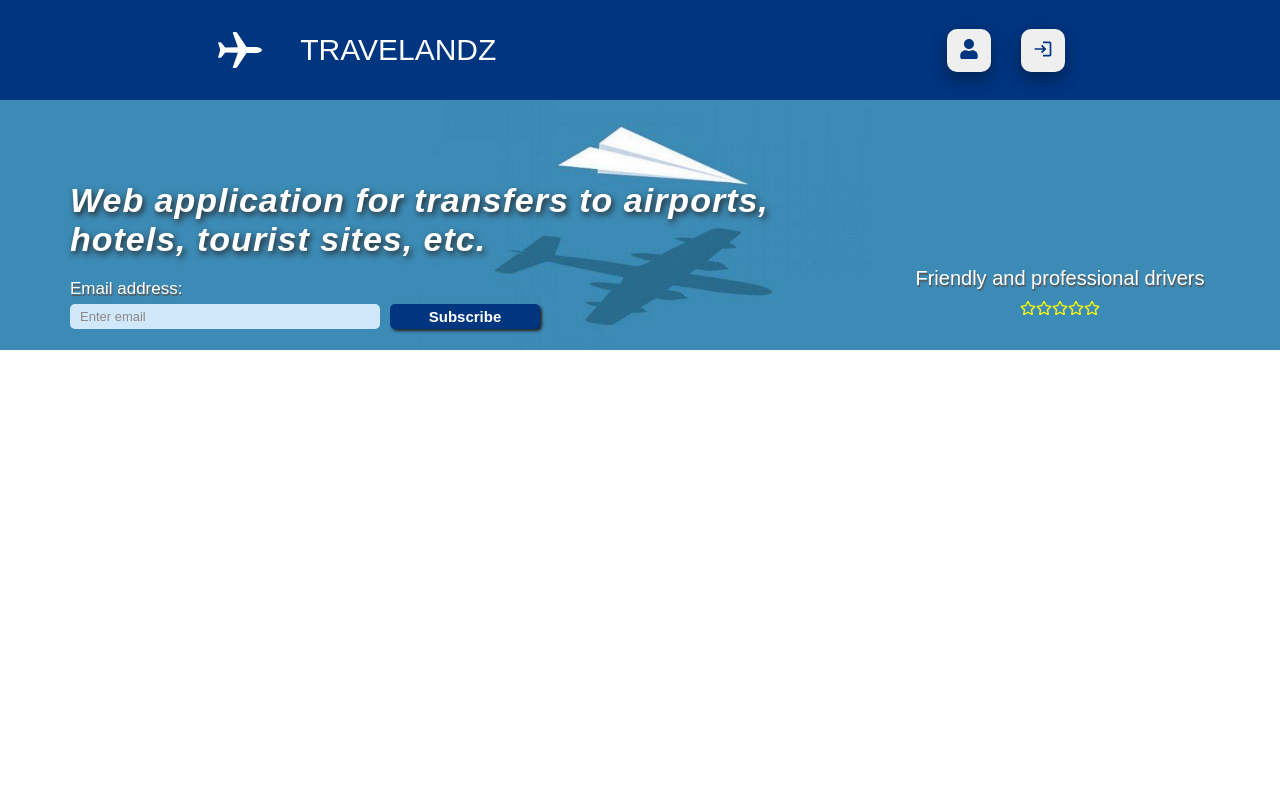
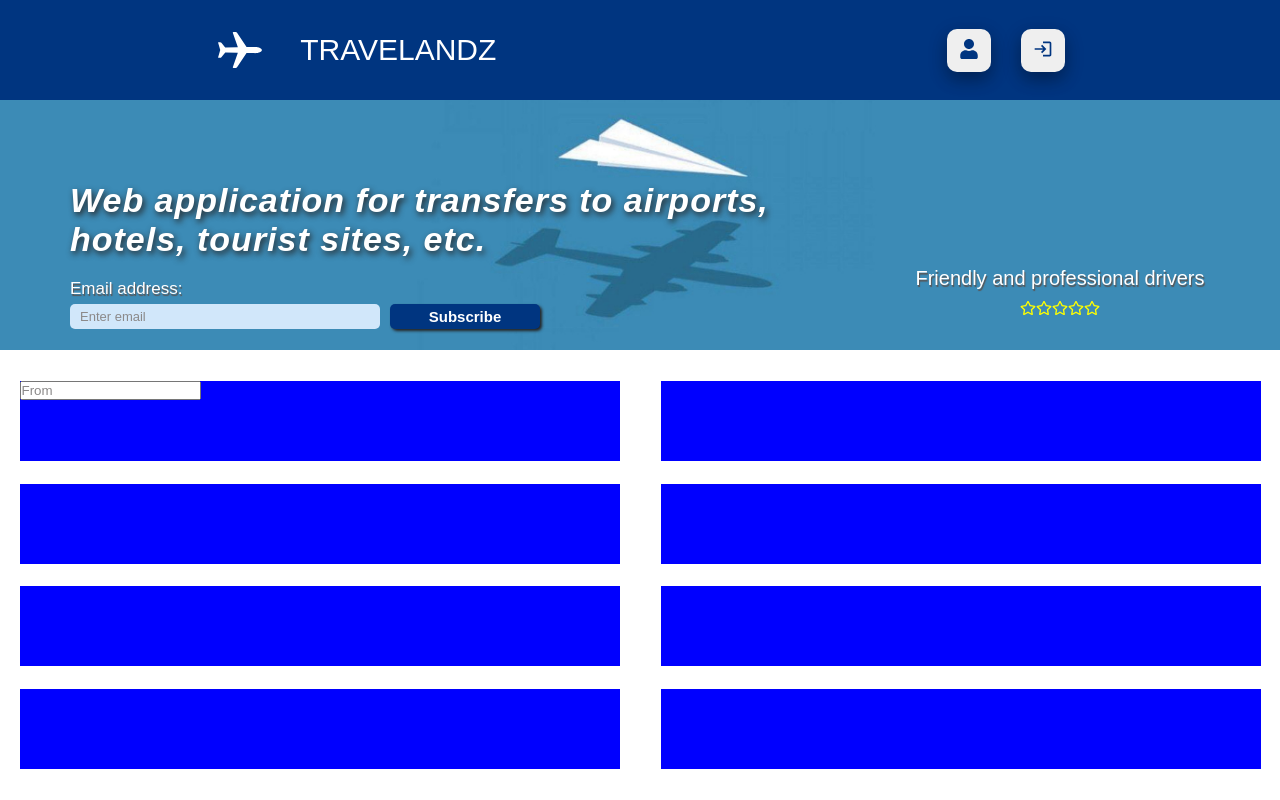
Before and after one commit to danielullauri93/Desafio_Tecnico_Travelandz, a React (Vite) app in the folder client/: page / in a window 1280 px wide. Built offline with nearby package versions, Linux system fonts and the light colour scheme.

Commit message:
Component Transfer

```diff
--- a/client/src/components/header/Header.jsx
+++ b/client/src/components/header/Header.jsx
@@ -32,7 +32,6 @@
           <FaRegStar className="headerStarIcon"/>
         </div>
       </div>
-
     </div>
   );
 };
--- /dev/null
+++ b/client/src/components/transfer/Transfer.jsx
@@ -0,0 +1,29 @@
+import "./transfer.css";
+
+const Transfer = () => {
+  return (
+    <div className="transferContainer">
+      <div className="transferContainerInputs">
+        <div className="transferInputs">
+          <label htmlFor=""></label>
+          <input
+            type="text"
+            className="transferInput"
+            placeholder="From"
+          />
+        </div>
+        <div className="transferInputs"></div>
+        <div className="transferInputs"></div>
+        <div className="transferInputs"></div>
+      </div>
+      <div className="transferContainerInputs">
+        <div className="transferInputs"></div>
+        <div className="transferInputs"></div>
+        <div className="transferInputs"></div>
+        <div className="transferInputs"></div>
+      </div>
+    </div>
+  );
+};
+
+export default Transfer;
--- /dev/null
+++ b/client/src/components/transfer/transfer.css
@@ -0,0 +1,27 @@
+.transferContainer {
+  /* background-color: red; */
+  height: 450px;
+  width: 100%;
+  display: flex;
+  flex-direction: row;
+  justify-content: space-around;
+  align-items: center;
+  gap: 2px;
+}
+
+.transferContainerInputs {
+  /* background-color: green; */
+  height: 400px;
+  width: 100%;
+  display: flex;
+  flex-direction: column;
+  justify-content: space-around;
+  align-items: center;
+  gap: 10px;
+}
+
+.transferInputs {
+  background-color: blue;
+  height: 80px;
+  width: 600px;
+}
--- a/client/src/pages/home/Home.jsx
+++ b/client/src/pages/home/Home.jsx
@@ -1,13 +1,14 @@
 import Navbar from "../../components/navbar/Navbar";
 import Header from "../../components/header/Header";
 import List from "../List/List";
+import Transfer from "../../components/transfer/Transfer";
 
 const Home = () => {
   return (
     <div>
       <Navbar />
       <Header />
-      {/* <List /> */}
+      <Transfer />
     </div>
   );
 };
```
Also changed, not shown: client/src/App.jsx (+0 -9 lines), client/src/assets/1295663.jpg, client/src/components/header/header.css (line endings or trailing spaces).
